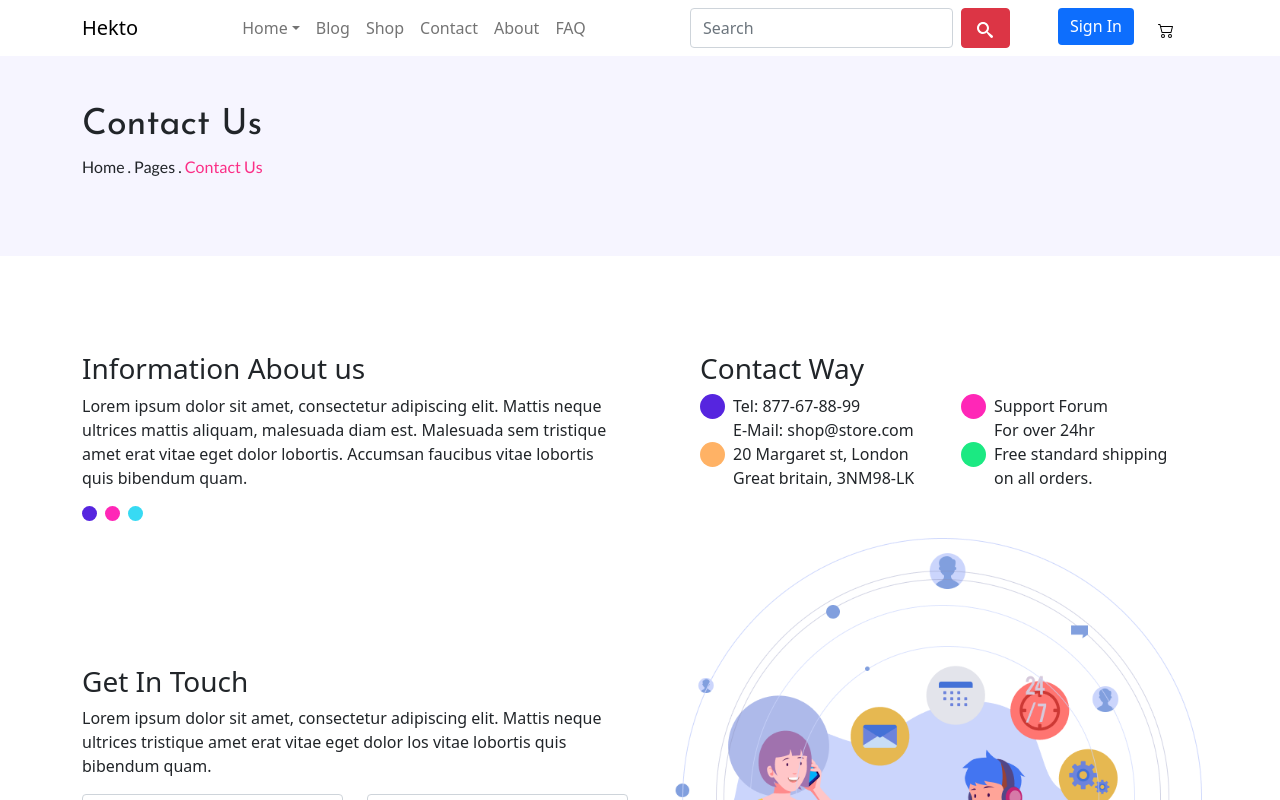
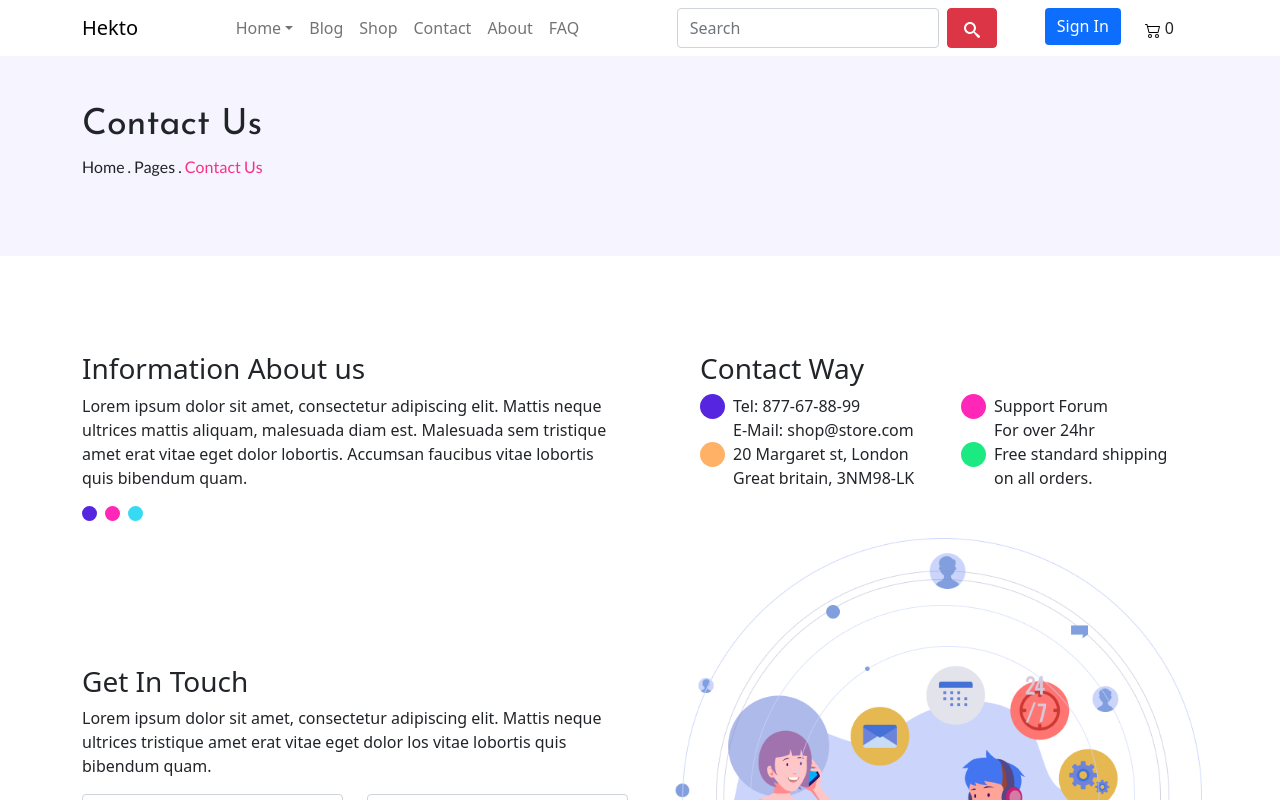
Before and after one commit to RaezaMLN/ShopLounge, a React (Create React App) app: page /contact-us in a window 1280 px wide. Shown: the top 800 px of the page. Built offline with nearby package versions, Linux system fonts and the light colour scheme.

Commit message:
fixed-top and number cart

```diff
--- a/src/Components/Header.jsx
+++ b/src/Components/Header.jsx
@@ -1,6 +1,8 @@
 import React, { useState, useEffect } from "react";
 import { Button, Offcanvas, Form, Container, Nav, Navbar, NavDropdown } from 'react-bootstrap'
 import { Link } from "react-router-dom";
+import { useSelector, useDispatch } from "react-redux";
+
 // import {AiOutlineSearch} from 'react-icons/ai'
 import { ImSpinner2, ImSearch } from 'react-icons/im'
 import { BsCart2 } from 'react-icons/bs'
@@ -12,7 +14,6 @@ export default function Header(){
     function simulateNetworkRequest() {
         return new Promise((resolve) => setTimeout(resolve, 2000));
     }
-
 
     const [isLoading, setLoading] = useState(false);
 
@@ -27,8 +28,11 @@ export default function Header(){
 
     const loginData = localStorage.getItem("token");
 
+    const listCart = useSelector((state) => state.cart.cartProducts);
+
+
     return (
-        <Navbar key="lg" expand="lg" >
+        <Navbar key="lg" expand="lg" className="sticky-top" >
           <Container fluid className="container">
             <Navbar.Brand><Link to={"/"} style={{textDecoration:"none", color:"black"}}>Hekto</Link> </Navbar.Brand>
             <Navbar.Toggle aria-controls={`offcanvasNavbar-expand-lg`} />
@@ -100,7 +104,7 @@ export default function Header(){
                     </div>
                     <div className="d-flex mx-4 justify-content-center  align-items-center gap-1">
                       <Link to={"/shopping-cart"} style={{textDecoration:"none", color:"black"}}><BsCart2 /></Link>
-
+                      <div>{listCart.length}</div>
                     </div>
 
                 </Offcanvas.Body>
```
